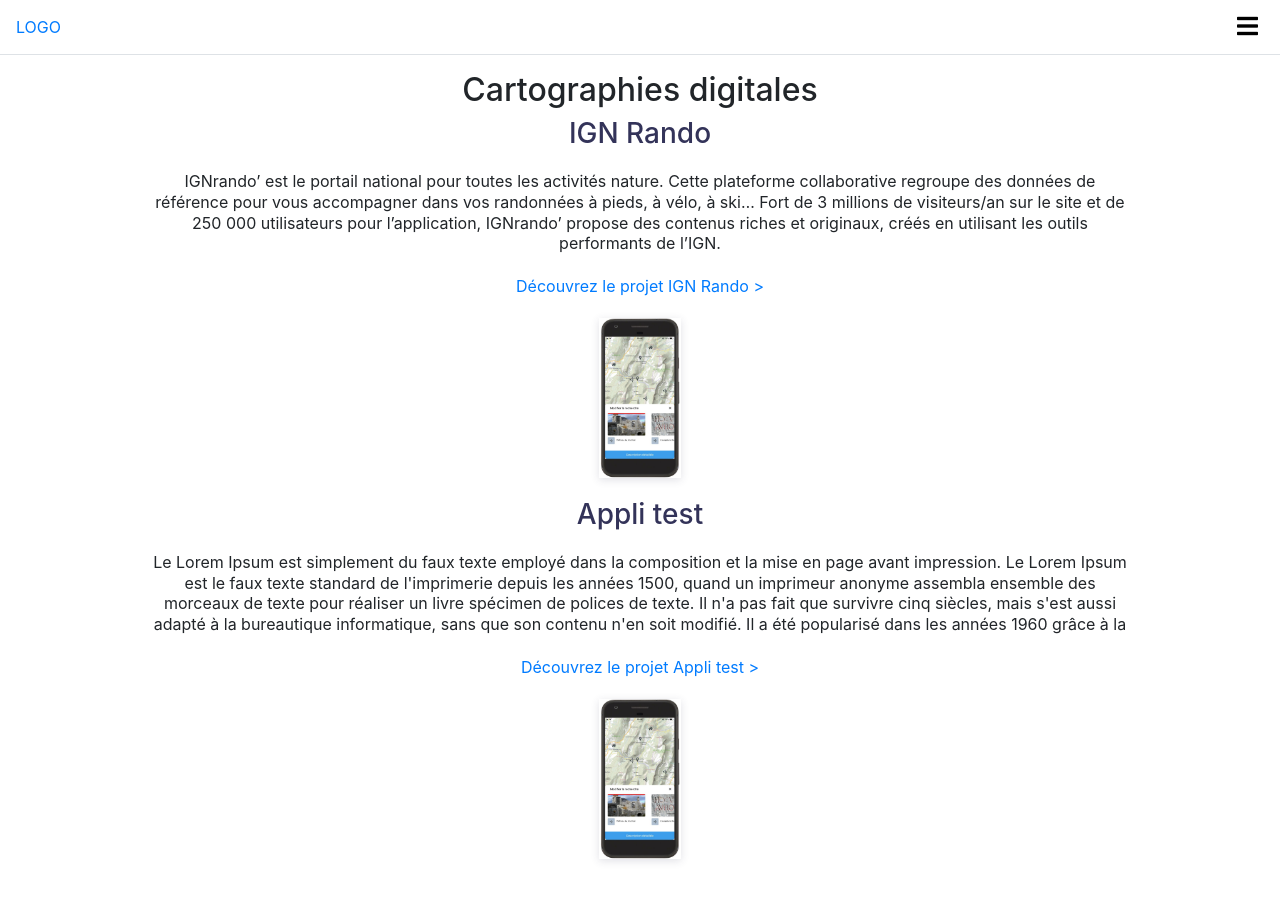
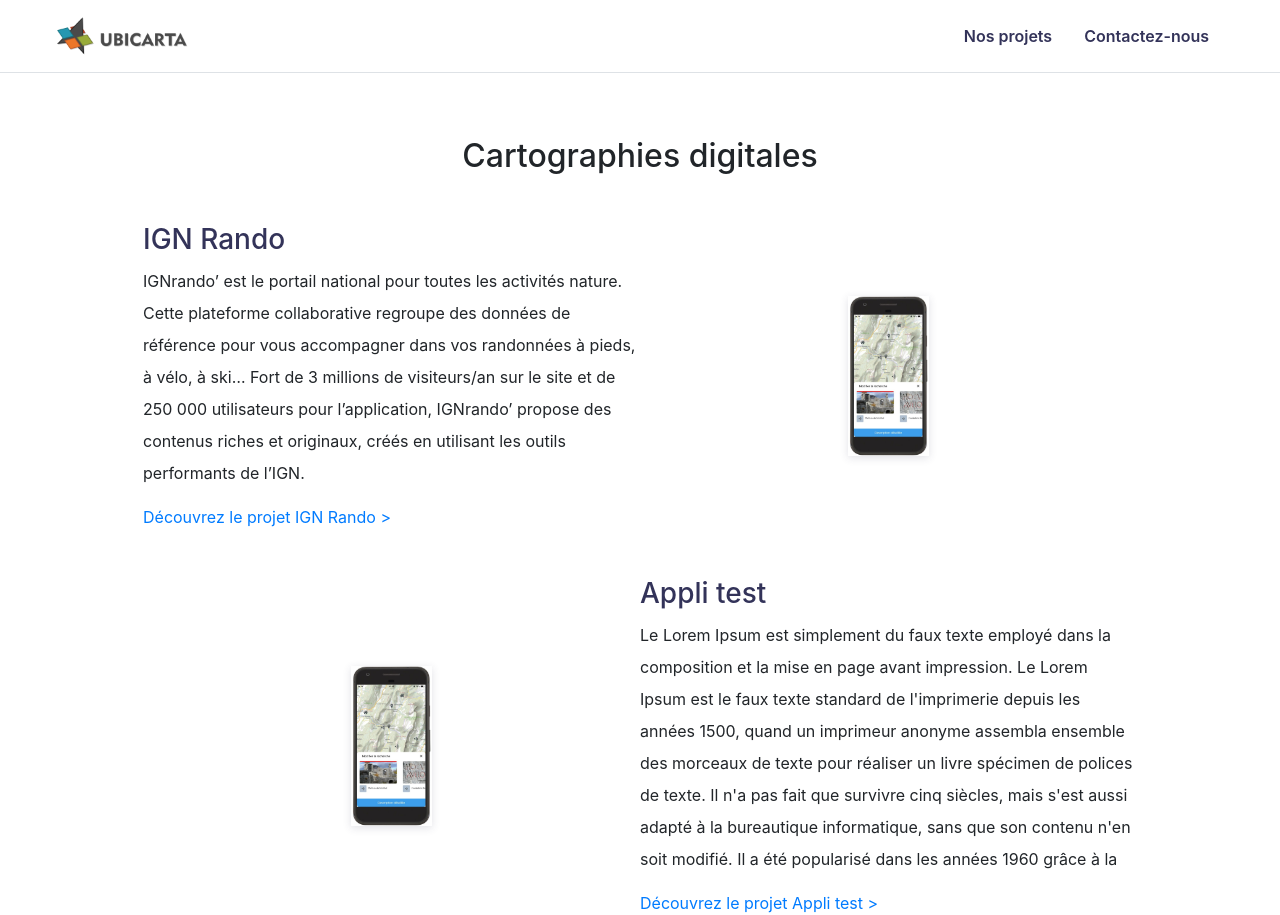
Before and after one commit to konis1/ubicarta, a Django app: page /nos-projets/ in a window 1280 px wide. Before the commit the page ends 862 px from the top, so only its background shows below. Run offline with Django 5.2, Linux system fonts and the light colour scheme; data comes from the database, SQL or seed files in the repository; some libraries are stand-ins or nearby versions.

Commit message:
Nos projets desktop style

```diff
--- a/static/styles/main.css
+++ b/static/styles/main.css
@@ -4,7 +4,7 @@
   font-size: 1rem;
   font-weight: 400;
   line-height: 1,5;
-  color:#6b7c92
+  color:#6b7c92;
 }
 
 h1,h3 {
--- a/static/styles/navbar.css
+++ b/static/styles/navbar.css
@@ -1,3 +1,23 @@
+.navbar-large {
+  display:none;
+}
+
+.navbar-small{
+  display: flex;
+  justify-content: space-between;
+  align-items: center;
+  height: 72px;
+  padding:15px;
+}
+
+.border-bottom {
+  border-bottom: 1px solid #d3dbec;
+}
+.logo {
+  max-width: 35%;
+  height: auto;
+  width: 81vw;
+}
 
 .ham-menu {
     background: none;
@@ -11,10 +31,6 @@
 .menu {
   list-style: none;
   width: 80%;
-}
-
-.menu-wrap {
-  margin-bottom:1em;
 }
 
 .nav-menu {
@@ -46,17 +62,56 @@
 }
 
 @media (max-width: 768px) {
-  .navbar{
+
+}
+
+@media (min-width: 1200px) {
+  .navbar-large {
     display: flex;
     justify-content: space-between;
     align-items: center;
-    height: 60px;
+    height: 72px;
     padding:15px;
+    max-width: 1200px;
+    margin-left: auto;
+    margin-right: auto;
+  }
+
+  .navbar-small {
+    display:none;
+  }
+
+  .logo {
+    width: 30vw;
+  }
+
+  .ham-menu {
+    display:none;
+  }
+
+  .menu-large {
+    list-style: none;
+    display: inline-flex;
+  }
+
+  .nav-large ul {
+    margin-top: 1rem;
+  }
+
+  .nav-large li {
+    margin-inline: 1em;
+  }
+
+  .nav-large a {
+    font-weight: 600;
+    color: #333359;
+    transition: color 0.15s
+  }
+
+  .nav-large a:focus,.nav-large a:hover {
+    color:#ec7628;
+    text-decoration: underline;
   }
 
 
-  .border-bottom {
-    border-bottom: 1px solid #d3dbec;
-  }
-
 }
--- a/static/styles/projects.css
+++ b/static/styles/projects.css
@@ -14,3 +14,31 @@
   width:80%;
   margin:0 auto;
 }
+
+@media (min-width: 1200px) {
+  .container{
+    display: grid;
+    grid-template-columns: 1fr 1fr;
+    margin-top: 3em;
+    align-items: center;
+  }
+
+  .projects-left {
+    text-align: left;
+  }
+
+  .description {
+    line-height: 2em;
+    margin:0 0 1em 0;
+  }
+
+  .inversed {
+    order: 1;
+  }
+
+  .wrapper h2 {
+    margin-top: 2em;
+  }
+
+
+}
--- a/templates/navbar.html
+++ b/templates/navbar.html
@@ -1,12 +1,31 @@
+{% load static %}
 <div>
-  <div class="navbar border-bottom">
-    <div>
-      <a href=""><img src="" alt="">LOGO</a>
+  <div class="border-bottom">
+    <div class="navbar-small">
+      <div class="logo-container">
+        <a href="/"><img class="logo" src="{% static 'assets/logo.png' %}" alt=" Logo Ubicarta"></a>
       </div>
       <div>
           <button class="ham-menu" onclick="toggleMenu()" aria-label="Toggle menu">
             <i class="fas fa-bars"></i>
           </button>
+      </div>
+    </div>
+    <div class="navbar-large">
+      <div class="logo-container">
+        <a href="/"><img class="logo" src="{% static 'assets/logo.png' %}" alt=" Logo Ubicarta"></a>
+      </div>
+      <div>
+        <nav class="nav-large" >
+          <ul class="menu-large">
+            <li>
+              <a href="Nos projets">Nos projets</a>
+            </li>
+            <li>
+              <a href="Nos projets">Contactez-nous</a>
+            </li>
+          </ul>
+        </nav>
       </div>
     </div>
     <div class="menu-wrap">
@@ -21,3 +40,4 @@
         </ul>
       </nav>
     </div>
+  </div>
--- a/templates/projects.html
+++ b/templates/projects.html
@@ -9,6 +9,8 @@
         <h2> {{ categorie.name }}</h2>
         {% for project in projects %}
           {% if project.project_category.id == categorie.id %}
+          <div class="container">
+            <div class="projects-left {% if project.id|divisibleby:'2' %} inversed {% endif %}">
               <div>
                 <h3>{{ project.title }}</h3>
               </div>
@@ -16,9 +18,13 @@
                 {{ project.summary }}
               </section>
               <div><a href="">Découvrez le projet {{ project.title }} > </a></div>
+            </div>
+            <div class="projects-right">
               <div >
                 <img class="description-image" src="{{ project.description_image.url }}" alt="{{ project.title }}">
               </div>
+            </div>
+          </div>
           {% endif %}
         {% endfor %}
       </div>
```
Also changed, not shown: static/assets/4031277.jpg (added). Lines whose indentation alone changed are shown as unchanged.
